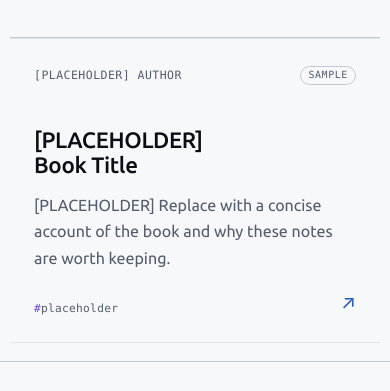
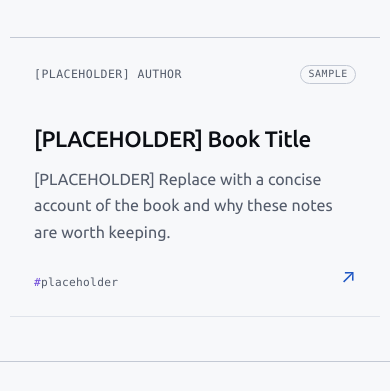
Before and after one commit to briansgithub/briansgithub.github.io, an Astro site: page /books in a window 390 px wide. Shown: the part 322-713 px from the top of the page. Built offline with nearby package versions, Linux system fonts and the light colour scheme; Astro itself is replaced by a stand-in of ours.

Commit message:
feat: make content grids content-aware

```diff
--- a/src/styles/global.css
+++ b/src/styles/global.css
@@ -236,8 +236,12 @@ h2 {
 
 .content-grid {
 	display: grid;
-	grid-template-columns: repeat(2, minmax(0, 1fr));
+	grid-template-columns: repeat(auto-fit, minmax(min(100%, 28rem), 1fr));
 	border-top: 1px solid var(--line);
+}
+
+.page-intro + .content-grid {
+	border-top: 0;
 }
 
 .content-card {
@@ -245,8 +249,12 @@ h2 {
 	border-bottom: 1px solid var(--line);
 }
 
-.content-card:nth-child(odd) {
+.content-card:nth-child(odd):not(:last-child) {
 	border-right: 1px solid var(--line);
+}
+
+.content-card:last-child:nth-child(odd) {
+	grid-column: 1 / -1;
 }
 
 .content-card__link {
@@ -283,6 +291,14 @@ h2 {
 	max-width: 50ch;
 	margin: 0;
 	color: var(--ink-soft);
+}
+
+.content-card:last-child:nth-child(odd) h2 {
+	max-width: 24ch;
+}
+
+.content-card:last-child:nth-child(odd) p {
+	max-width: 62ch;
 }
 
 .content-card__arrow {
@@ -458,13 +474,15 @@ h2 {
 		padding: 0.85rem 0;
 		border-bottom: 1px solid var(--line);
 	}
+}
 
-	.content-grid {
-		grid-template-columns: 1fr;
+@media (max-width: 56rem) {
+	.content-card:nth-child(odd):not(:last-child) {
+		border-right: 0;
 	}
 
-	.content-card:nth-child(odd) {
-		border-right: 0;
+	.content-card__link {
+		min-height: 14rem;
 	}
 }
 
```
